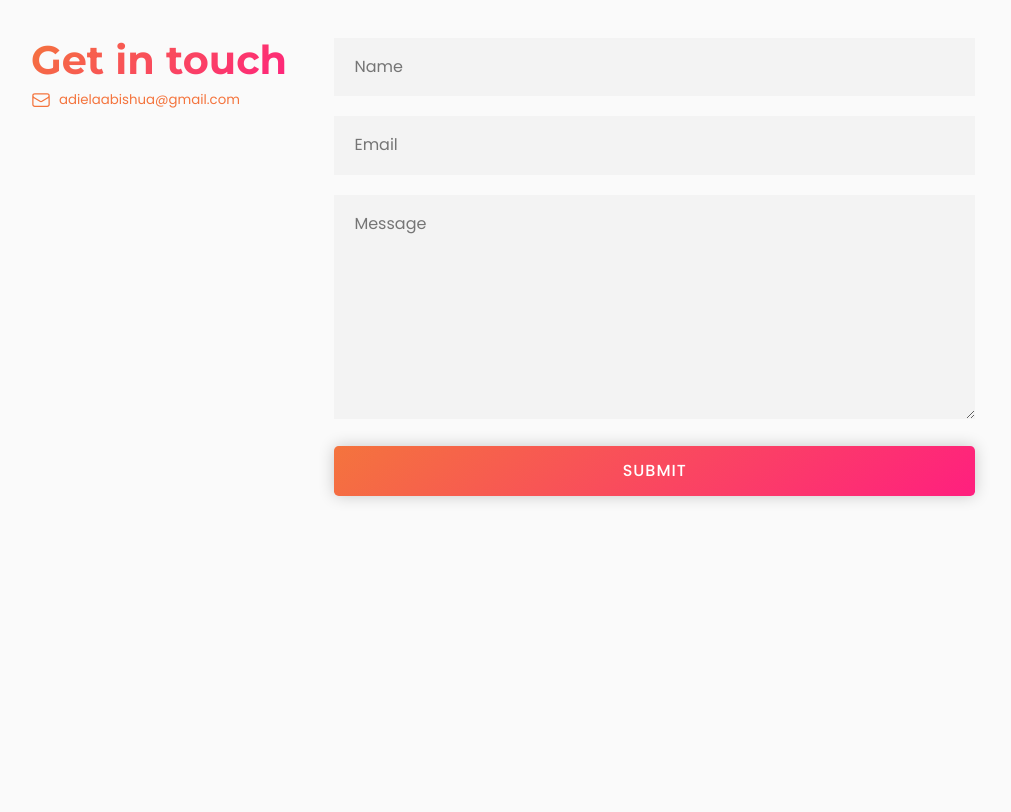
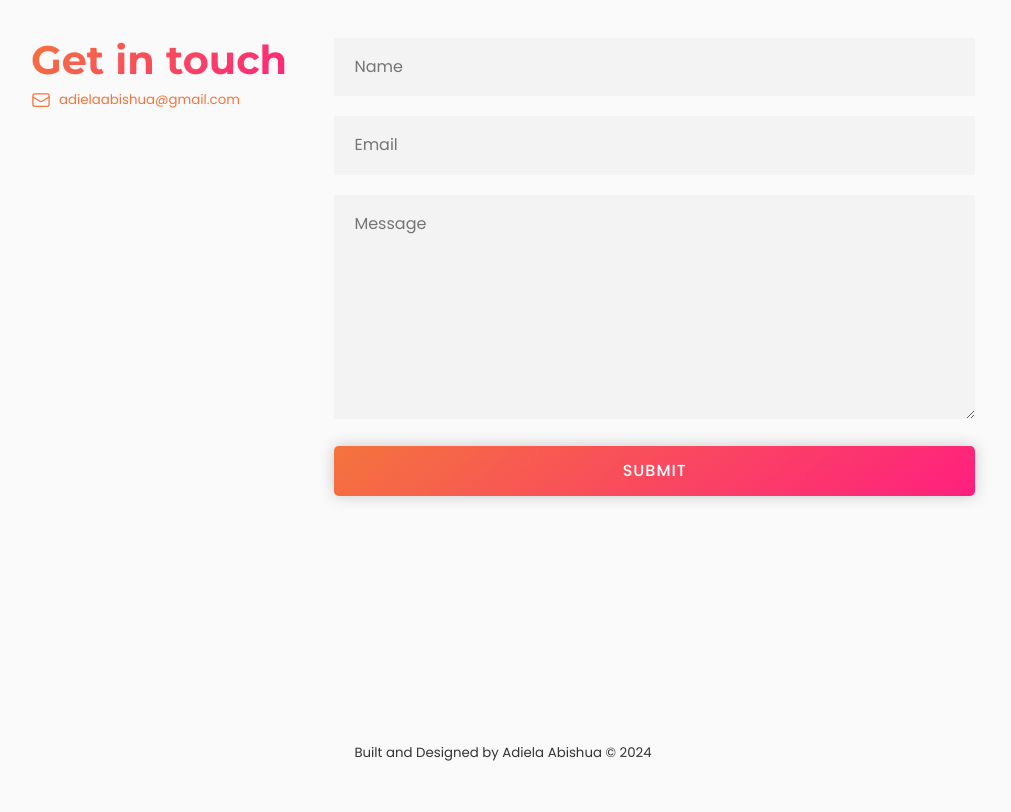
Before and after one commit to adiela/adiela.github.io, a Gatsby site: page / in a window 1280 px wide. Shown: the part 1358-2170 px from the top of the page, without its empty margins (137-1148 px from the left). Before the commit the page ends 2084 px from the top, so only its background shows below. Built offline with nearby package versions, Linux system fonts and the light colour scheme; Gatsby itself is replaced by a stand-in of ours.

Commit message:
Add footer to index page

```diff
--- a/src/pages/index.js
+++ b/src/pages/index.js
@@ -59,6 +59,9 @@ function IndexPage() {
           </header>
           <ContactForm />
         </section>
+        <footer>
+          <p>Built and Designed by Adiela Abishua &copy; {new Date().getFullYear()}</p>
+        </footer>
       </main>
     </Layout>
   );
--- a/src/style.css
+++ b/src/style.css
@@ -84,7 +84,9 @@ body {
 }
 
 footer {
-  padding: var(--spacing-6) var(--spacing-0);
+  text-align: center;
+  font-size: var(--fontSize-0);
+  padding: var(--spacing-4) var(--spacing-0);
 }
 
 hr {
@@ -307,10 +309,6 @@ fieldset {
   flex-direction: column;
   justify-content: space-between;
   min-height: 100vh;
-}
-
-#blog-footer {
-  text-align: center;
 }
 
 .gatsby-highlight {
```
